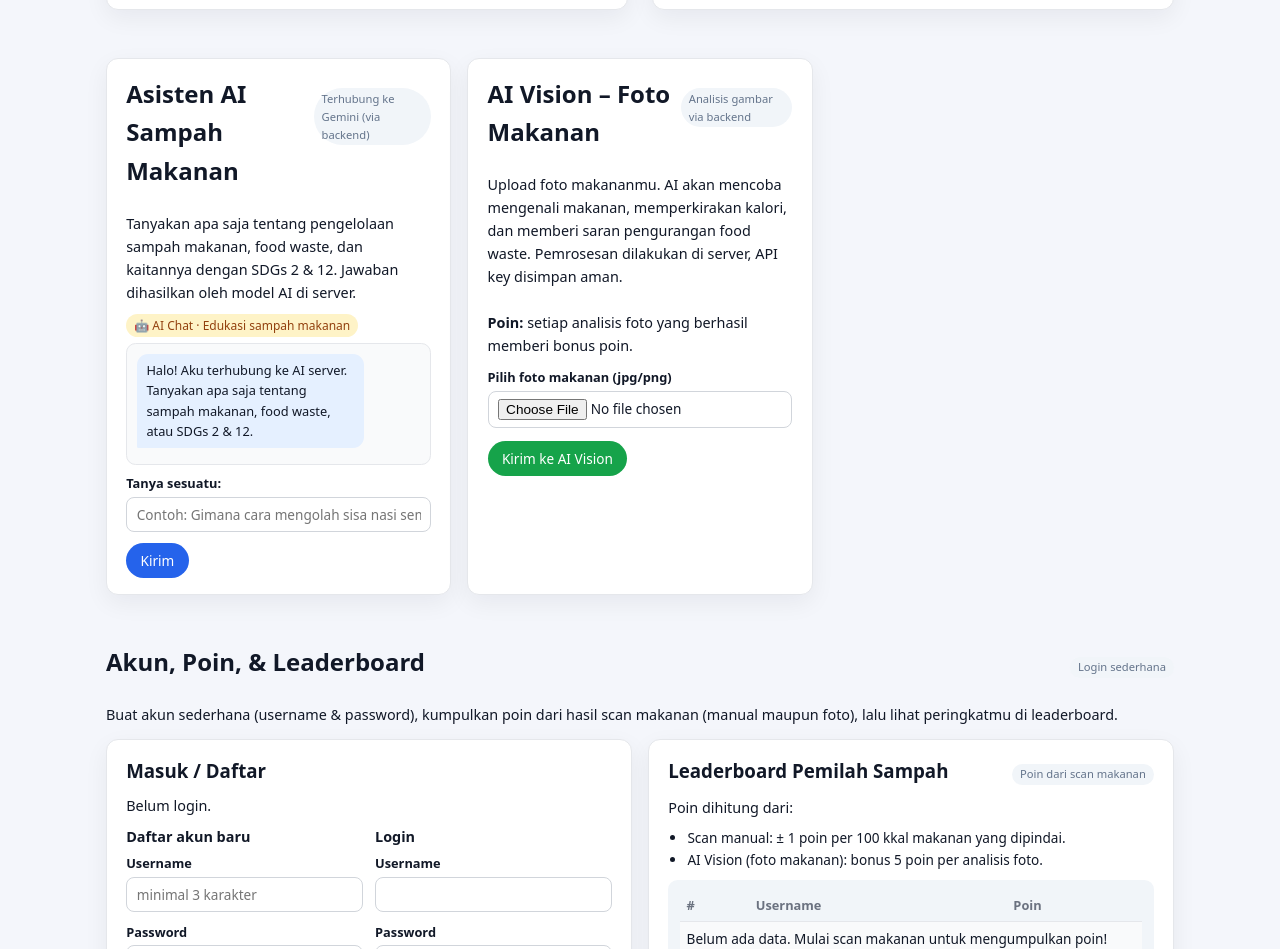
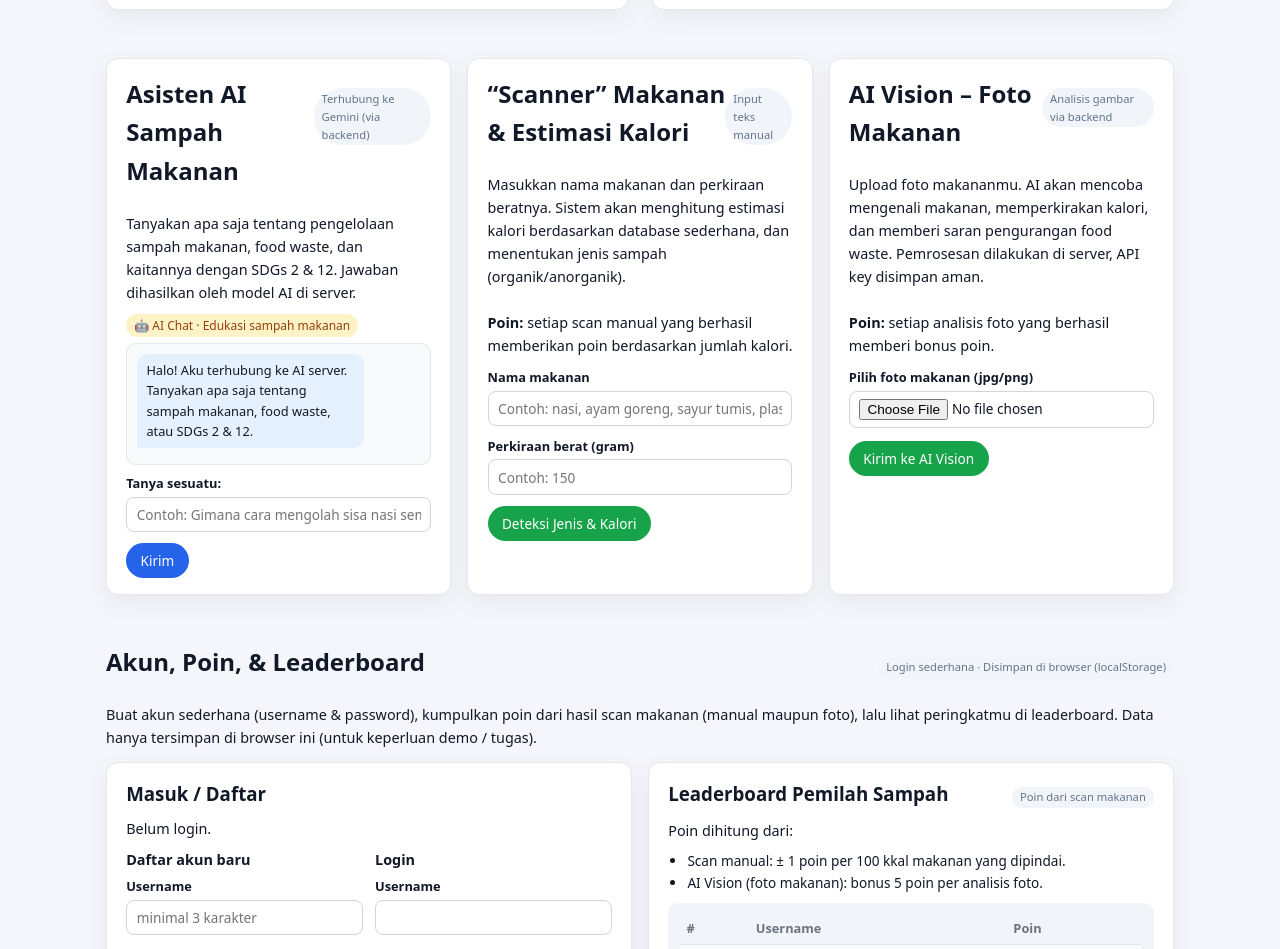
Before and after one commit to RoyBaggio/websgds, a plain HTML site: page index.html in a window 1280 px wide. Shown: the part 1917-2866 px from the top of the page. Drawn offline with Linux system fonts and the light colour scheme.

Commit message:
Rollback

```diff
--- a/index.html
+++ b/index.html
@@ -6,7 +6,7 @@
     <meta name="viewport" content="width=device-width, initial-scale=1.0">
 
     <style>
-
+        /* ====== RESET SEDERHANA ====== */
         * {
             box-sizing: border-box;
             margin: 0;
@@ -29,7 +29,7 @@
             text-decoration: underline;
         }
 
-
+        /* ====== LAYOUT DASAR ====== */
         header {
             position: sticky;
             top: 0;
@@ -244,7 +244,7 @@
             display: block;
         }
 
-
+        /* ====== ARTIKEL ====== */
         .articles {
             display: grid;
             grid-template-columns: repeat(3, minmax(0, 1fr));
@@ -310,7 +310,7 @@
             color: #16a34a;
         }
 
-
+        /* ====== CHAT / SCANNER / VISION ====== */
         .chat-box {
             max-height: 260px;
             overflow-y: auto;
@@ -380,7 +380,7 @@
             display: none;
         }
 
-
+        /* ====== AUTH & LEADERBOARD ====== */
         .auth-grid {
             display: grid;
             grid-template-columns: minmax(0, 1.2fr) minmax(0, 1.2fr);
@@ -449,7 +449,7 @@
 </header>
 
 <main>
-
+    <!-- ====== HERO / BERANDA ====== -->
     <section class="hero">
         <div>
             <div class="tag">
@@ -510,7 +510,7 @@
         </div>
     </section>
 
-
+    <!-- ====== TENTANG / SDGS ====== -->
     <section id="tentang">
         <h2>Tentang Bank Sampah Makanan & SDGs</h2>
         <p>
@@ -532,7 +532,7 @@
         </ul>
     </section>
 
-
+    <!-- ====== ARTIKEL ====== -->
     <section id="artikel">
         <div style="display: flex; align-items: baseline; justify-content: space-between; gap: 1rem; margin-bottom: 0.8rem;">
             <h2>Artikel Edukasi Pengelolaan Sampah Makanan</h2>
@@ -576,7 +576,7 @@
         </div>
     </section>
 
-
+    <!-- ====== BMI & KALORI ====== -->
     <section id="bmi">
         <div class="grid">
             <!-- Kalkulator -->
@@ -622,7 +622,7 @@
                 <div id="bmiResult" class="result-box" style="display:none;"></div>
             </div>
 
-
+            <!-- Edukasi -->
             <div class="card">
                 <h3>Kenapa fitur ini mendukung pengurangan sampah makanan?</h3>
                 <p>
@@ -645,10 +645,10 @@
         </div>
     </section>
 
-
+    <!-- ====== AI & SCANNER & VISION ====== -->
     <section id="ai">
         <div class="scanner-layout">
-
+            <!-- Chat AI -->
             <div class="card">
                 <div class="card-header">
                     <h2>Asisten AI Sampah Makanan</h2>
@@ -671,10 +671,33 @@
                 </form>
             </div>
 
+            <!-- Scanner manual -->
+            <div class="card">
+                <div class="card-header">
+                    <h2>“Scanner” Makanan & Estimasi Kalori</h2>
+                    <span class="pill">Input teks manual</span>
+                </div>
+                <p style="font-size: 0.9rem; margin-bottom: 0.6rem;">
+                    Masukkan nama makanan dan perkiraan beratnya. Sistem akan menghitung estimasi kalori berdasarkan database sederhana,
+                    dan menentukan jenis sampah (organik/anorganik).
+                    <br><br>
+                    <strong>Poin:</strong> setiap scan manual yang berhasil memberikan poin berdasarkan jumlah kalori.
+                </p>
 
+                <form id="scannerForm" onsubmit="event.preventDefault(); scanMakanan();">
+                    <label for="foodName">Nama makanan</label>
+                    <input id="foodName" type="text" placeholder="Contoh: nasi, ayam goreng, sayur tumis, plastik, dll" required>
 
+                    <label for="foodWeight">Perkiraan berat (gram)</label>
+                    <input id="foodWeight" type="number" min="1" max="2000" placeholder="Contoh: 150" required>
 
+                    <button type="submit" class="btn" style="margin-top: 0.1rem;">Deteksi Jenis & Kalori</button>
+                </form>
 
+                <div id="scannerResult" class="result-box" style="display:none;"></div>
+            </div>
+
+            <!-- AI Vision -->
             <div class="card">
                 <div class="card-header">
                     <h2>AI Vision – Foto Makanan</h2>
@@ -703,19 +726,19 @@
         </div>
     </section>
 
-
+    <!-- ====== AKUN, POIN, LEADERBOARD ====== -->
     <section id="akun">
         <div class="card-header" style="margin-bottom: 0.6rem;">
             <h2>Akun, Poin, & Leaderboard</h2>
-            <span class="pill">Login sederhana </span>
+            <span class="pill">Login sederhana · Disimpan di browser (localStorage)</span>
         </div>
         <p style="font-size: 0.9rem; margin-bottom: 0.8rem;">
             Buat akun sederhana (username & password), kumpulkan poin dari hasil scan makanan (manual maupun foto),
-            lalu lihat peringkatmu di leaderboard.
+            lalu lihat peringkatmu di leaderboard. Data hanya tersimpan di browser ini (untuk keperluan demo / tugas).
         </p>
 
         <div class="auth-grid">
-
+            <!-- Card kiri: login / register -->
             <div class="card">
                 <h3 style="margin-bottom: 0.5rem;">Masuk / Daftar</h3>
                 <p class="auth-status" id="authStatus">
@@ -724,7 +747,7 @@
 
                 <div id="authForms">
                     <div style="display: grid; grid-template-columns: repeat(2, minmax(0, 1fr)); gap: 0.75rem;">
-
+                        <!-- Register -->
                         <div>
                             <h4 style="font-size: 0.9rem; margin-bottom: 0.3rem;">Daftar akun baru</h4>
                             <form id="registerForm" onsubmit="event.preventDefault(); handleRegister();">
```
